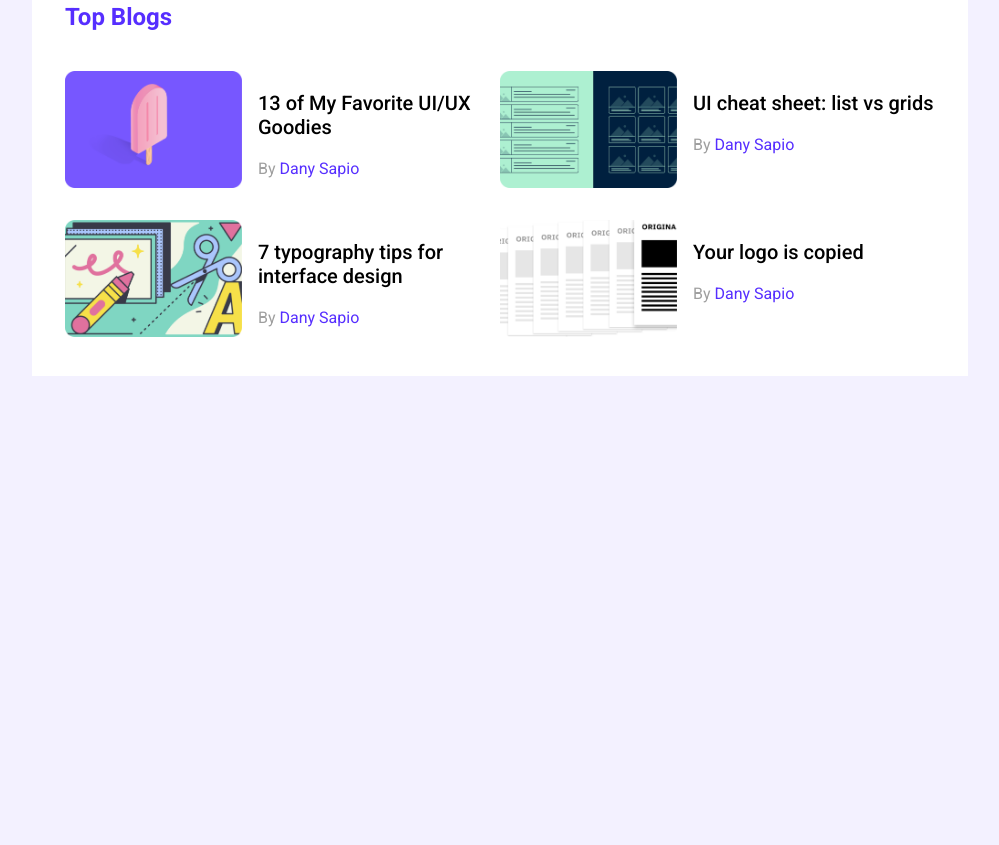
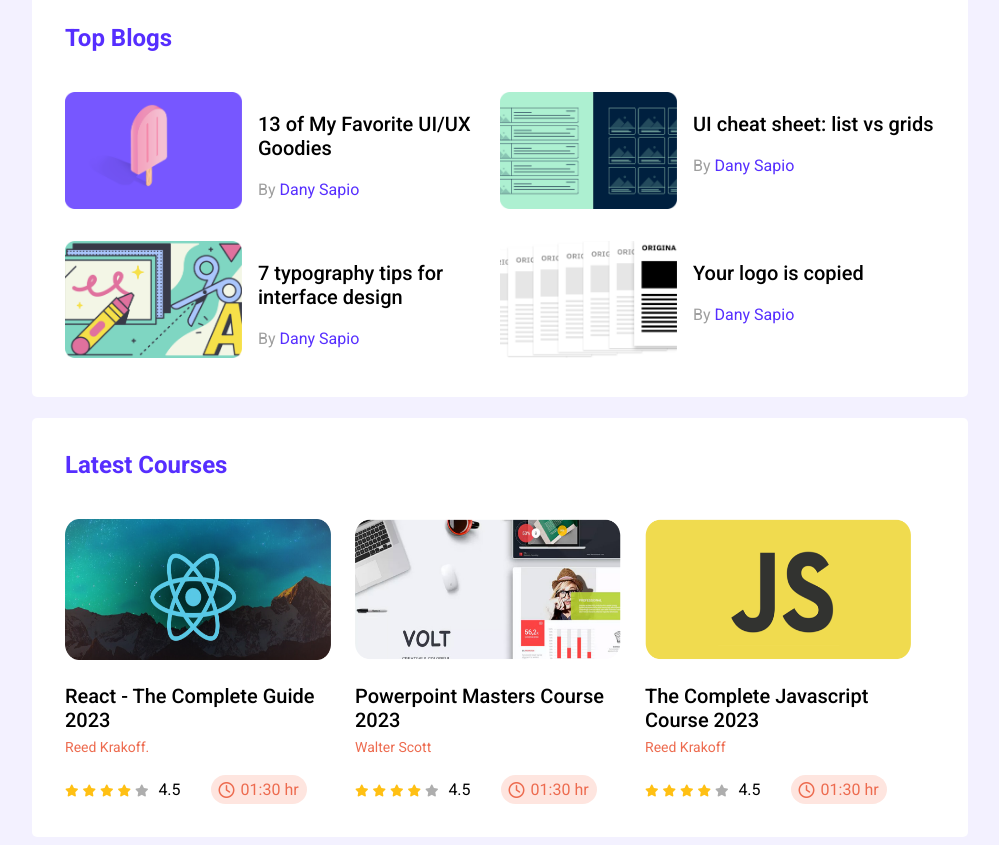
Before and after one commit to hasibDev50/leader-board-css3, a plain HTML site: page index.html in a window 1280 px wide. Shown: the part 312-1157 px from the top of the page, without its empty margins (140-1139 px from the left). Before the commit the page ends 800 px from the top, so only its background shows below. Drawn offline with Linux system fonts and the light colour scheme.

Commit message:
latest-course section added

```diff
--- a/index.html
+++ b/index.html
@@ -5,6 +5,9 @@
     <meta http-equiv="X-UA-Compatible" content="IE=edge">
     <meta name="viewport" content="width=device-width, initial-scale=1.0">
     <title>Leader-Board</title>
+    <!-- font awesome  -->
+    <script src="https://kit.fontawesome.com/bbeef08647.js" crossorigin="anonymous"></script>
+    <!-- style sheet  -->
     <link rel="stylesheet" href="styles/leader-board-style.css">
 </head>
 <body>
@@ -93,7 +96,70 @@
             </div>
 
         </section>
-
+        <!-- latest courses section start  -->
+        <section class="latest-courses-section container">
+            <h2 class="section-title">Latest Courses</h2>
+            <div class="courses">
+                <div class="course">
+                    <img src="images/courses/course-1.png" alt="">
+                    <h3 class="course-title">React - The Complete Guide 2023</h3>
+                    <p class="course-instructor">Reed Krakoff.</p>
+                    <div class="course-rating-and-time">
+                        <div>
+                            <i class="fa-solid fa-star filled"></i>
+                            <i class="fa-solid fa-star filled"></i>
+                            <i class="fa-solid fa-star filled"></i>
+                            <i class="fa-solid fa-star filled"></i>
+                            <i class="fa-solid fa-star empty"></i>
+                        </div>
+                        <p class="ratting">4.5</p>
+                        <div class="course-time">
+                            <i class="fa-regular fa-clock"></i>
+                            <p>01:30 hr</p>
+                        </div>
+                    </div>
+                </div>
+                <div class="course">
+                    <img src="images/courses/course-2.png" alt="">
+                    <h3 class="course-title">Powerpoint Masters Course 2023</h3>
+                    <p class="course-instructor">Walter Scott</p>
+                    <div class="course-rating-and-time">
+                        <div>
+                            <i class="fa-solid fa-star filled"></i>
+                            <i class="fa-solid fa-star filled"></i>
+                            <i class="fa-solid fa-star filled"></i>
+                            <i class="fa-solid fa-star filled"></i>
+                            <i class="fa-solid fa-star empty"></i>
+                        </div>
+                        <p class="ratting">4.5</p>
+                        <div class="course-time">
+                            <i class="fa-regular fa-clock"></i>
+                            <p>01:30 hr</p>
+                        </div>
+                    </div>
+                </div>
+                <div class="course">
+                    <img src="images/courses/course-3.png" alt="">
+                    <h3 class="course-title">The Complete Javascript Course 2023</h3>
+                    <p class="course-instructor">Reed Krakoff</p>
+                    <div class="course-rating-and-time">
+                        <div>
+                            <i class="fa-solid fa-star filled"></i>
+                            <i class="fa-solid fa-star filled"></i>
+                            <i class="fa-solid fa-star filled"></i>
+                            <i class="fa-solid fa-star filled"></i>
+                            <i class="fa-solid fa-star empty"></i>
+                        </div>
+                        <p class="ratting">4.5</p>
+                        <div class="course-time">
+                            <i class="fa-regular fa-clock"></i>
+                            <p>01:30 hr</p>
+                        </div>
+                    </div>
+                </div>
+            </div>
+        </section>
+        <!-- latest courses section end  -->
     </main>
     <!-- main section end  -->
     <footer></footer>
--- a/styles/leader-board-style.css
+++ b/styles/leader-board-style.css
@@ -16,6 +16,8 @@ main{
     background-color: #fff;
     width: 870px;
     padding: 33px;
+    border-radius: 5px;
+    margin-top: 21px;
 }
 
 
@@ -80,3 +82,63 @@ main{
     color: #562EFF;
     text-decoration: none;
 }
+
+/* --------------------------------
+    latest courses section styles
+-------------------------------- */
+.latest-courses-section {
+
+}
+.courses{
+    display: grid;
+    grid-template-columns: repeat(3,1fr);
+}
+.course img{
+    width: 266px;
+    height: 141px;
+    border-radius: 5px;
+}
+.course-title{
+    font-size: 20px;
+    font-weight: 500;
+    margin: 20px 0 0 0;
+}
+.course-instructor{
+    font-size: 14px;
+    font-weight: 400;
+    color: #ED6B4F;
+    margin: 7px 0 20px 0;
+}
+.course-rating-and-time{
+    display: flex;
+    flex-direction: row;
+    align-items: center;
+}
+.fa-star.filled{
+    color: #ffc014;
+}
+.fa-star.empty{
+    color: #AEAEAE;
+}
+.fa-solid{
+    font-size: 12px;
+}
+.ratting{
+    margin: 0 30px 0 10px;
+}
+.course-time{
+    display: flex;
+    align-items: center;
+    justify-content: center;
+    background-color: #FEE5DF;
+    color: #ED6B4F;
+    border-radius: 30px;
+   padding: 5px 8px;
+}
+.course-time p{
+    margin: 0;
+    padding: 0;
+}
+.fa-clock{
+    margin-right: 6px;
+}
```
